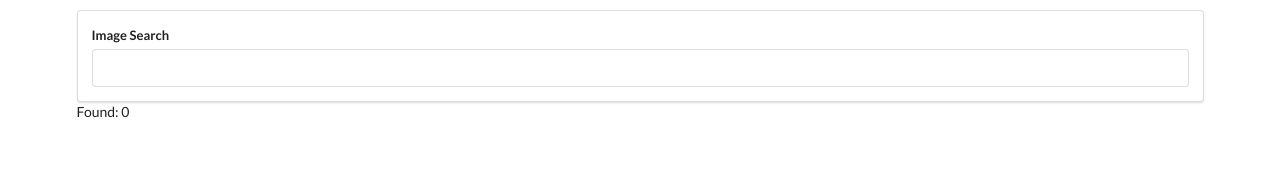
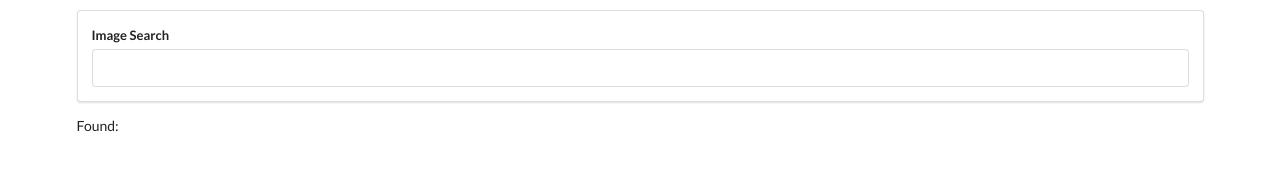
Before and after one commit to prifkind/pic-display, a React (Create React App) app: page / in a window 1280 px wide. Shown: the top 186 px of the page. Built offline with nearby package versions, Linux system fonts and the light colour scheme.

Commit message:
added display for response images

```diff
--- a/src/components/App.js
+++ b/src/components/App.js
@@ -1,6 +1,7 @@
 import unsplash from "../api/unsplash";
 import React from "react";
 import SearchBar from "./SearchBar";
+import ImageList from "./ImageList";
 
 class App extends React.Component {
   state = {
@@ -20,28 +21,16 @@ class App extends React.Component {
     this.setState({ images: response.data.results });
 
     console.log(this.state);
-    // .then((res) => {
-    //   console.log(res.data.results);
-    // });
   };
 
   render() {
     return (
       <div className="ui container" style={{ marginTop: "10px" }}>
         <SearchBar onSubmit={this.onSearchSubmit} />
-        Found: {this.state.images.length}
+        Found: <ImageList images={this.state.images} />
       </div>
     );
   }
 }
 
-// const App = () => {
-//   return (
-//     <div className="ui container" style={{ marginTop: "10px" }}>
-//       <SearchBar />
-//       Some text
-//     </div>
-//   );
-// };
-
 export default App;
--- /dev/null
+++ b/src/components/ImageList.js
@@ -0,0 +1,13 @@
+import React from "react";
+
+const ImageList = (props) => {
+  const images = props.images.map(({ description, id, urls }) => {
+    return (
+      <img alt={description} src={urls.regular} key={id} />
+    );
+  });
+
+  return <div>{images}</div>;
+};
+
+export default ImageList;
```
